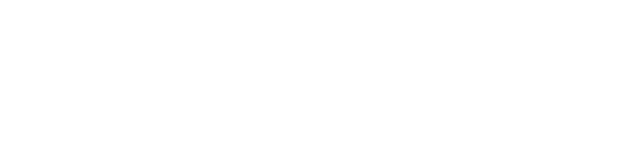
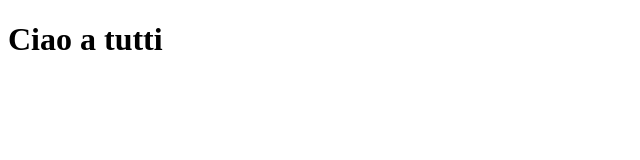
Before and after one commit to AndreaLivornese/htmlcss-hello, a plain HTML site: page index.html in a window 1280 px wide. Shown: the whole page, without its empty margins (0-640 px from the left). Drawn offline with Linux system fonts and the light colour scheme.

Commit message:
aggiunta h1

```diff
--- a/index.html
+++ b/index.html
@@ -4,6 +4,6 @@
         <title>Hello World!</title>
     </head>
     <body>
-
+        <h1>Ciao a tutti</h1>
     </body>
 </html>
```
